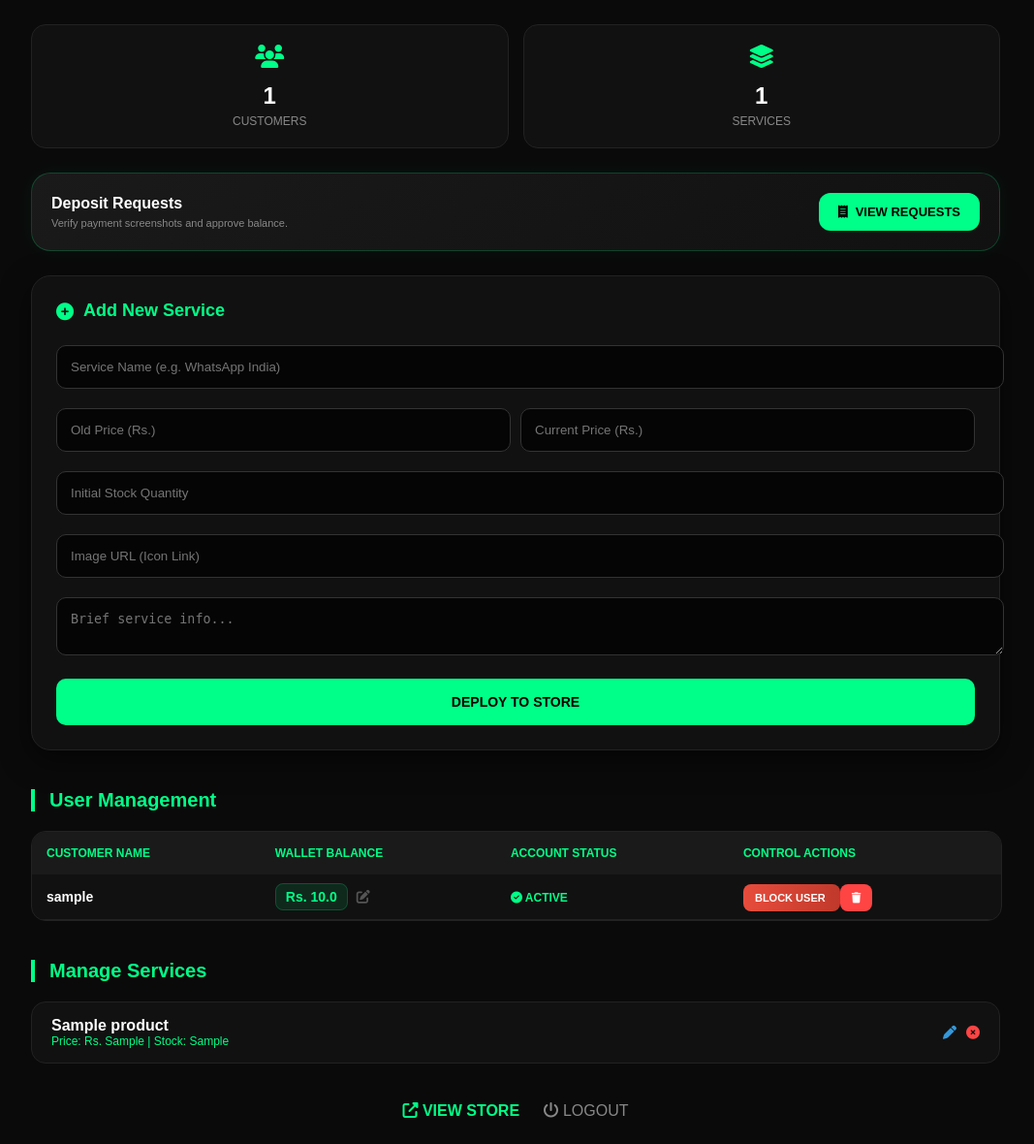
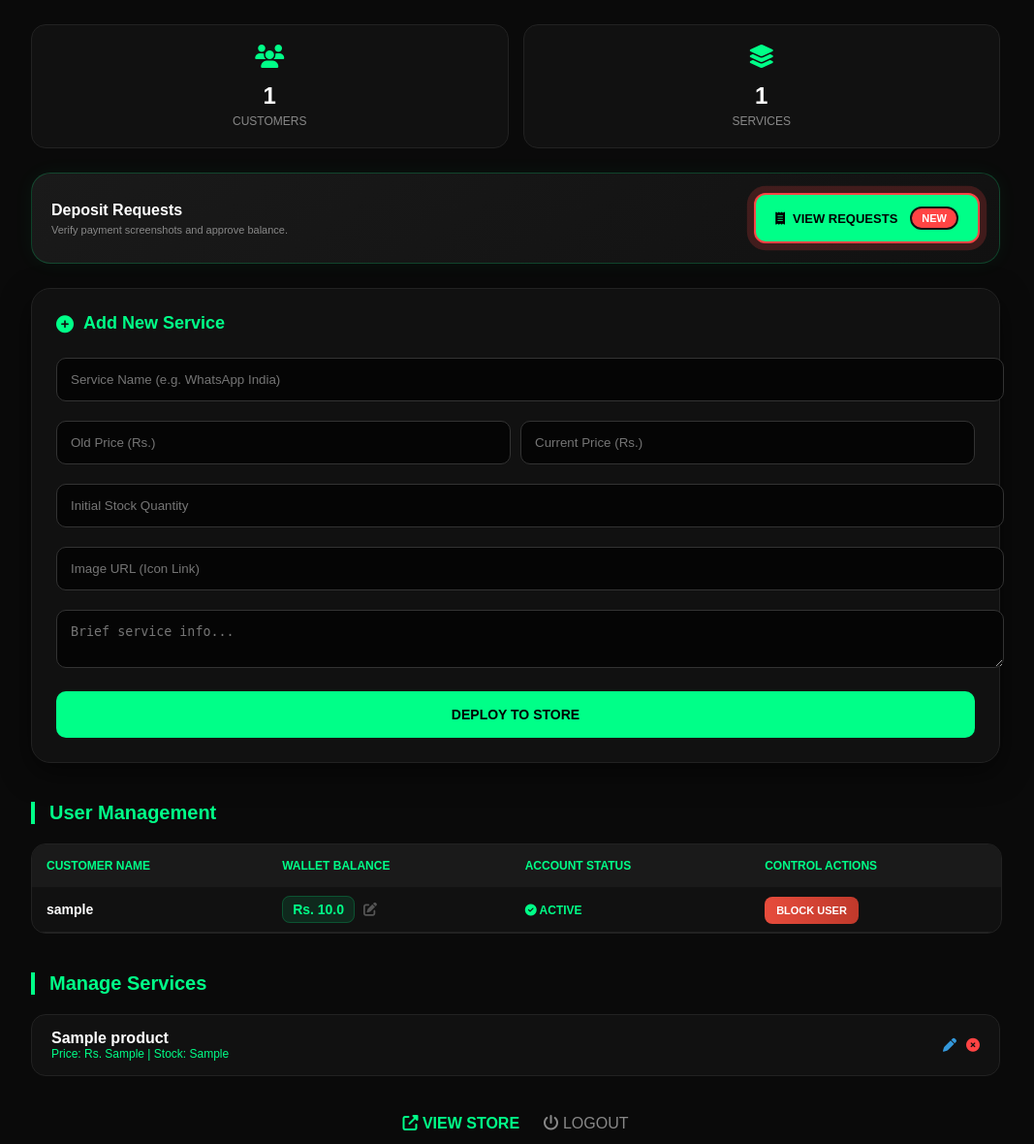
Before and after one commit to syedashariblaptop-hassan/asharib-otp-store, a Flask app: page /admin in a window 1280 px wide. Shown: the part 67-1247 px from the top of the page at 97% size, without its empty margins (108-1175 px from the left). Before the commit the page ends 1220 px from the top, so only its background shows below. Run offline with Flask 3, Linux system fonts and the light colour scheme; the visitor is signed in with stand-in values (Sample User, id 1); tables that the repository leaves empty hold one stand-in row (values such as "Sample post"); some libraries are stand-ins or nearby versions.

Commit message:
Update admin.html

```diff
--- a/templates/admin.html
+++ b/templates/admin.html
@@ -19,7 +19,7 @@
         .stat-card h3 { margin: 5px 0; font-size: 24px; font-weight: 800; }
         .stat-card p { margin: 0; font-size: 12px; color: #888; text-transform: uppercase; }
 
-        /* NEW: Deposit Management Card */
+        /* Deposit Management Card */
         .deposit-management-box {
             background: linear-gradient(145deg, #1a1a1a, #111);
             padding: 20px;
@@ -31,6 +31,14 @@
             align-items: center;
             box-shadow: 0 0 20px rgba(0,255,136,0.05);
         }
+
+        /* NEW: Red Dot Glow Animation */
+        @keyframes pulse-red {
+            0% { box-shadow: 0 0 0 0 rgba(255, 68, 68, 0.7); }
+            70% { box-shadow: 0 0 0 10px rgba(255, 68, 68, 0); }
+            100% { box-shadow: 0 0 0 0 rgba(255, 68, 68, 0); }
+        }
+
         .deposit-btn {
             background: #00ff88;
             color: black;
@@ -43,15 +51,27 @@
             align-items: center;
             gap: 8px;
             transition: 0.3s;
+            position: relative;
         }
+
+        /* Jab pending ho toh button thoda glow karega */
+        .btn-glow {
+            border: 2px solid #ff4444 !important;
+            animation: pulse-red 2s infinite;
+        }
+
         .deposit-btn:hover { background: white; transform: scale(1.05); }
+
+        /* Red Dot / Badge Style */
         .pending-badge {
             background: #ff4444;
             color: white;
-            padding: 2px 8px;
+            padding: 4px 10px;
             border-radius: 50px;
-            font-size: 10px;
+            font-size: 11px;
+            font-weight: 900;
             margin-left: 5px;
+            border: 2px solid #111;
         }
 
         /* Box Styling */
@@ -107,11 +127,11 @@
             <h3 style="margin: 0; font-size: 16px;">Deposit Requests</h3>
             <p style="margin: 5px 0 0 0; font-size: 11px; color: #888;">Verify payment screenshots and approve balance.</p>
         </div>
-        <a href="/admin/deposits" class="deposit-btn">
+
+        <a href="/admin/deposits" class="deposit-btn {% if pending_exists %}btn-glow{% endif %}">
             <i class="fas fa-receipt"></i> VIEW REQUESTS
-            {% set pending_count = requests|selectattr('status', 'equalto', 'Pending')|list|length %}
-            {% if pending_count > 0 %}
-                <span class="pending-badge">{{ pending_count }}</span>
+            {% if pending_exists %}
+                <span class="pending-badge">NEW</span>
             {% endif %}
         </a>
     </div>
@@ -147,7 +167,6 @@
                 <tr>
                     <td>
                         <div style="font-weight: bold;">{{ u.username }}</div>
-                        <div style="font-size: 11px; color: #555;">{{ u.email }}</div>
                     </td>
                     <td>
                         <span class="balance-badge">Rs. {{ u.balance if u.balance else '0' }}</span>
@@ -163,9 +182,6 @@
                     <td>
                         <a href="/admin/toggle_block/{{ u.id }}" class="block-btn" style="background: {{ 'linear-gradient(90deg, #f39c12, #e67e22)' if u.is_blocked else 'linear-gradient(90deg, #e74c3c, #c0392b)' }};">
                             {{ 'UNBLOCK' if u.is_blocked else 'BLOCK USER' }}
-                        </a>
-                        <a href="/admin/delete_user/{{ u.id }}" class="remove-user-btn" onclick="return confirm('Account permanently delete krna ha?')">
-                            <i class="fas fa-trash"></i>
                         </a>
                     </td>
                 </tr>
@@ -199,8 +215,7 @@
         const { value: amount } = await Swal.fire({
             title: `Update Balance for ${username}`,
             input: 'number',
-            inputLabel: 'Enter amount to add or subtract',
-            inputPlaceholder: 'e.g. 500',
+            inputLabel: 'Enter amount',
             showCancelButton: true,
             background: '#111',
             color: '#fff',
@@ -209,6 +224,5 @@
         if (amount) { window.location.href = `/admin/update_balance/${userId}/${amount}`; }
     }
 </script>
-
 </body>
 </html>
```
